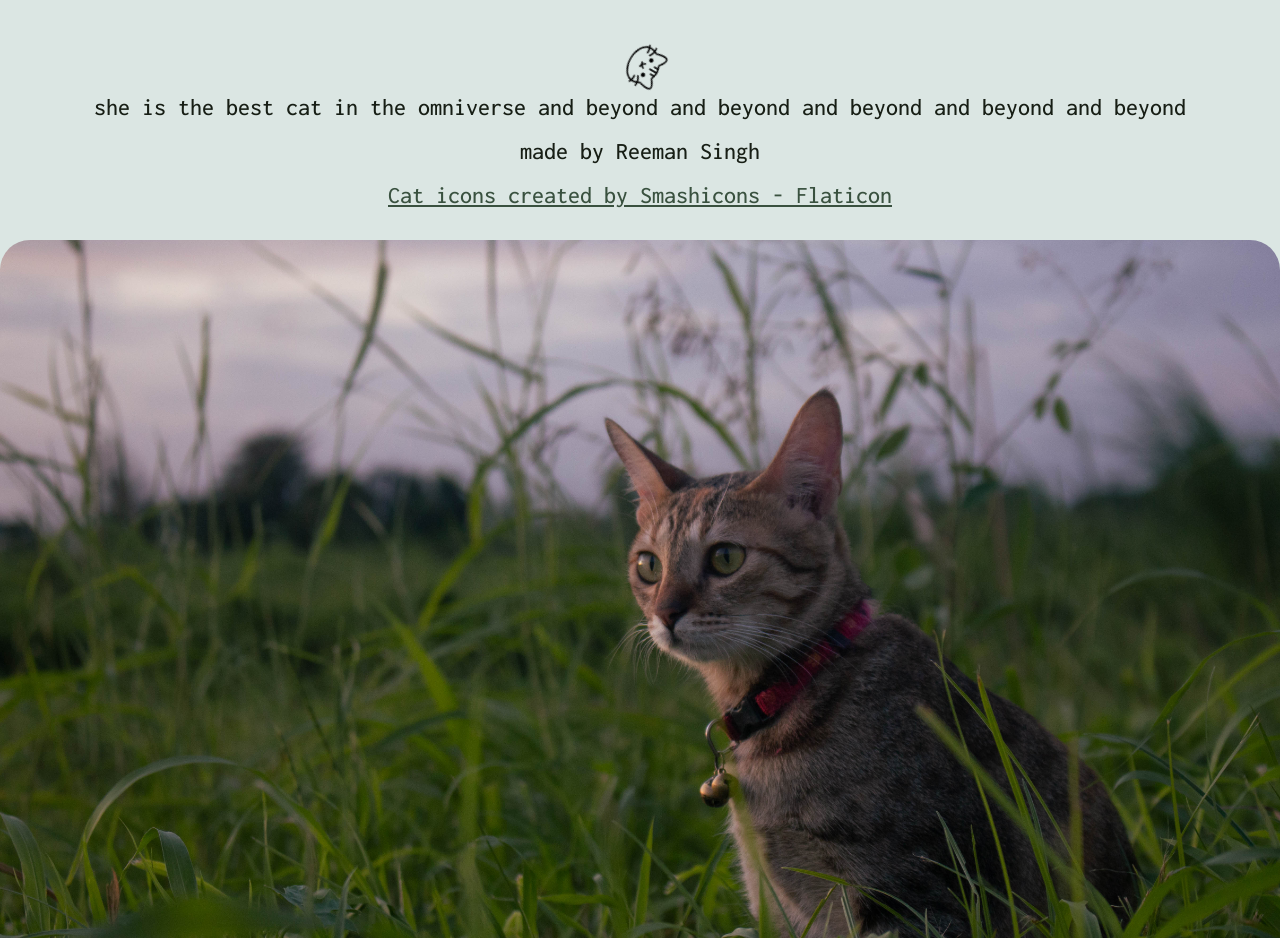
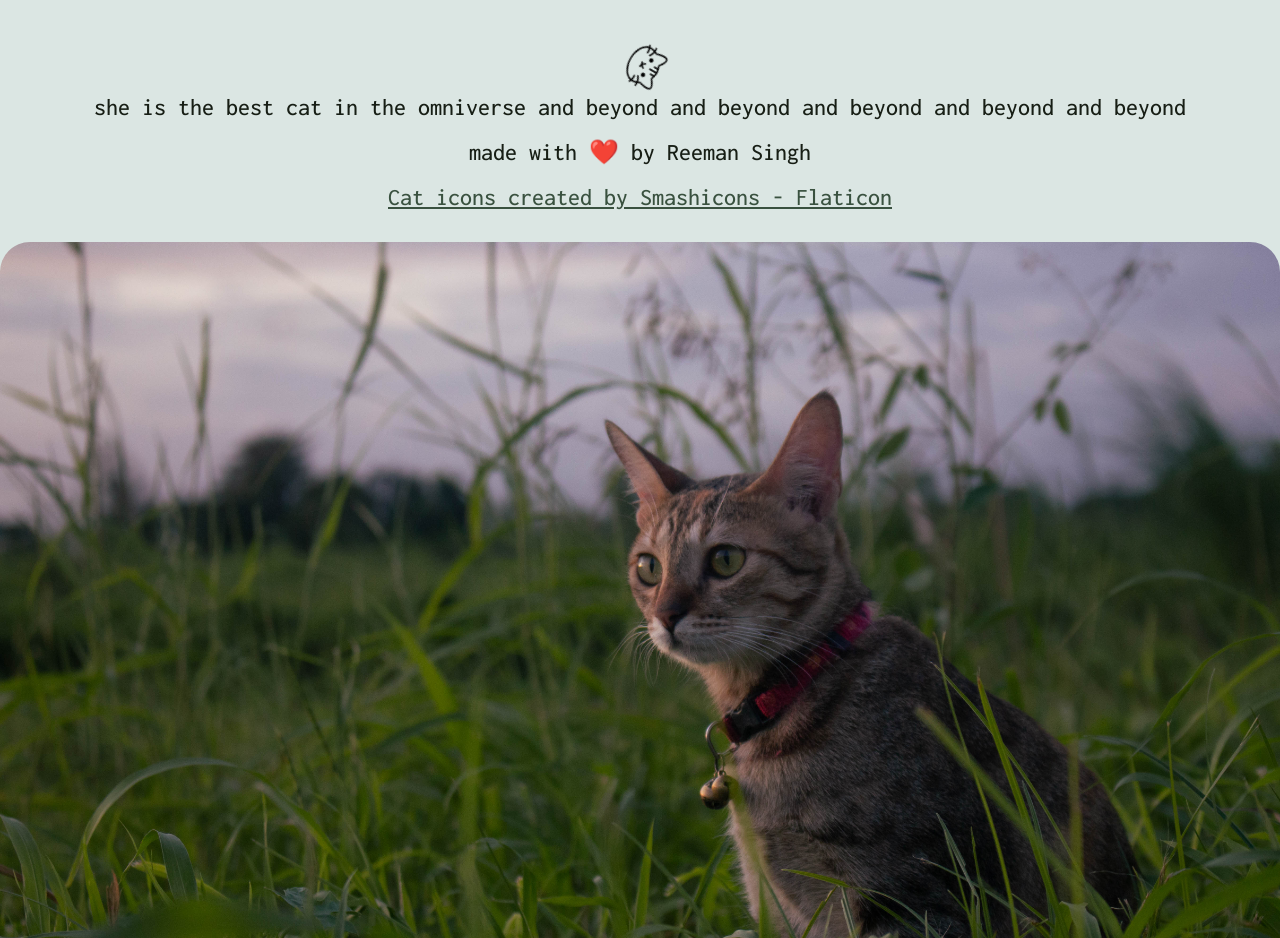
Before and after one commit to ReemanS/cit236-singh, a plain HTML site: page index.html in a window 1280 px wide. Shown: the part 4580-5518 px from the top of the page. Drawn offline with Linux system fonts and the light colour scheme.

Commit message:
edit footer

```diff
--- a/index.html
+++ b/index.html
@@ -110,7 +110,7 @@
           she is the best cat in the omniverse and beyond and beyond and beyond
           and beyond and beyond
         </p>
-        <p>made by Reeman Singh</p>
+        <p>made with ❤️ by Reeman Singh</p>
         <a href="https://www.flaticon.com/free-icons/cat" title="cat icons"
           >Cat icons created by Smashicons - Flaticon</a
         >
```
